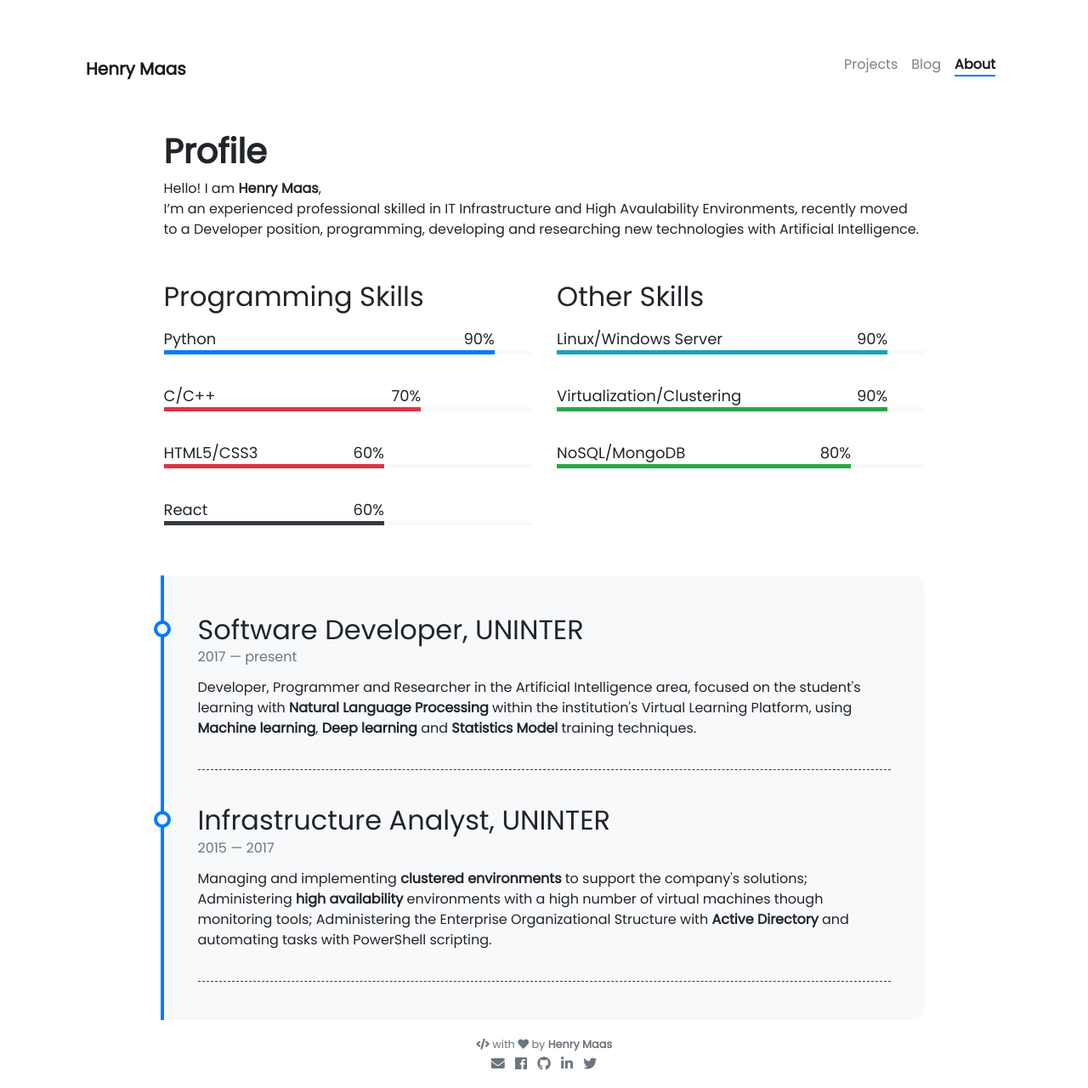
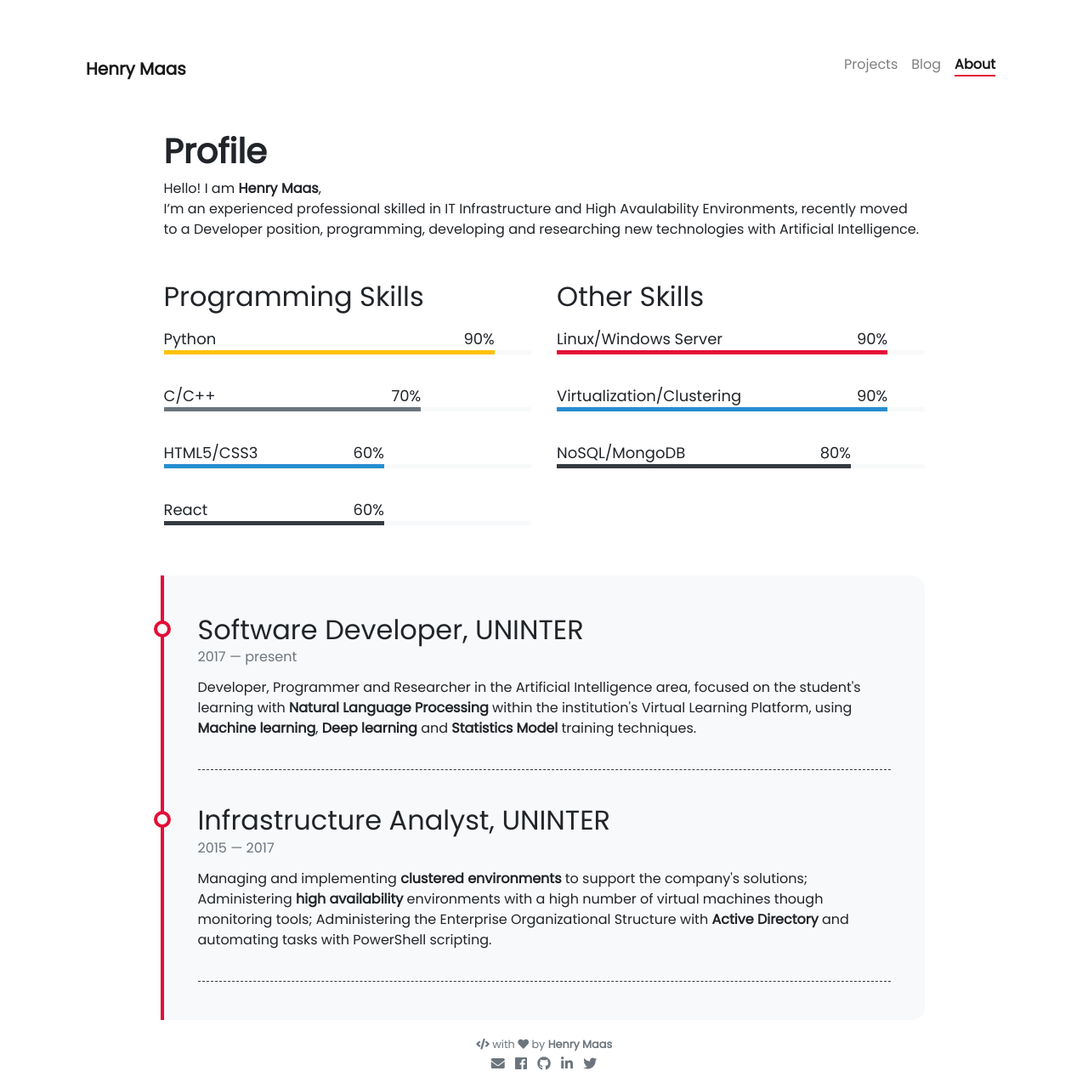
Before and after one commit to henrymaas/henrymaas.github.io, a Jekyll site: the page built from pages/about.md, in a window 1280 px wide. Shown: the whole page at 85% size. Built offline with Jekyll 4.4.1, drawn with Linux system fonts in a browser that asks for light colours; nearby versions of some CDN libraries.

Commit message:
Changed Colors

```diff
--- a/_data/programming-skills.yml
+++ b/_data/programming-skills.yml
@@ -1,14 +1,14 @@
 - name: Python
   percentage: 90
-  color: blue
+  color: warning
 
 - name: C/C++
   percentage: 70
-  color: danger
+  color: secondary
 
 - name: HTML5/CSS3
   percentage: 60
-  color: danger
+  color: info
 
 - name: React
   percentage: 60
--- a/_sass/_variables.scss
+++ b/_sass/_variables.scss
@@ -1,7 +1,7 @@
-$primary:   #007bff;
+$primary:   #e30e36;
 $secondary: #6c757d;
-$success:   #28a745;
-$info:      #17a2b8;
+$success:   #3fc251;
+$info:      #278dd1;
 $warning:   #ffc107;
 $danger:    #dc3545;
 $light:     #f8f9fa;
```
Also changed, not shown: _data/other-skills.yml (+5 -5 lines).
